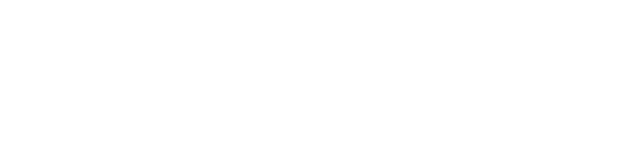
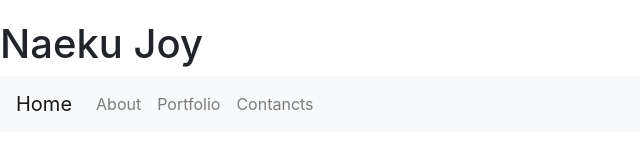
Before and after one commit to Naeku72/Naeku72.github.io, a plain HTML site: page index.html in a window 1280 px wide. Shown: the whole page, without its empty margins (0-640 px from the left). Drawn offline with nearby package versions, Linux system fonts and the light colour scheme.

Commit message:
Added Navbar

```diff
--- a/css/style.css
+++ b/css/style.css
@@ -0,0 +1,9 @@
+h1{
+  padding-top: 20px;
+  font-stretch: expanded;
+}
+.navbar{
+  padding-left: 20px;
+  padding-right: 20px;
+  padding-top: 60px;
+}
--- a/index.html
+++ b/index.html
@@ -8,5 +8,23 @@
   <title>NaekuJoy</title>
 </head>
 <body>
+  <h1>Naeku Joy</h1>
+  <nav class="navbar navbar-expand-lg navbar-light bg-light">
+  <a class="navbar-brand" href="#">Home</a>
+  <button class="navbar-toggler" type="button" data-toggle="collapse" data-target="#navbarNav" aria-controls="navbarNav" aria-expanded="false" aria-label="Toggle navigation">
+    <span class="navbar-toggler-icon"></span>
+  </button>
+  <div class="collapse navbar-collapse" id="navbarNav">
+    <ul class="navbar-nav">
+      <li class="nav-item">
+        <a class="nav-link" href="#">About</a>
+      </li>
+      <li class="nav-item">
+        <a class="nav-link" href="#">Portfolio</a>
+      </li>
+      <li class="nav-item"><a class="nav-link" href="#">Contancts</a></li>
+    </ul>
+  </div>
+</nav>
 </body>
 </html>
```
